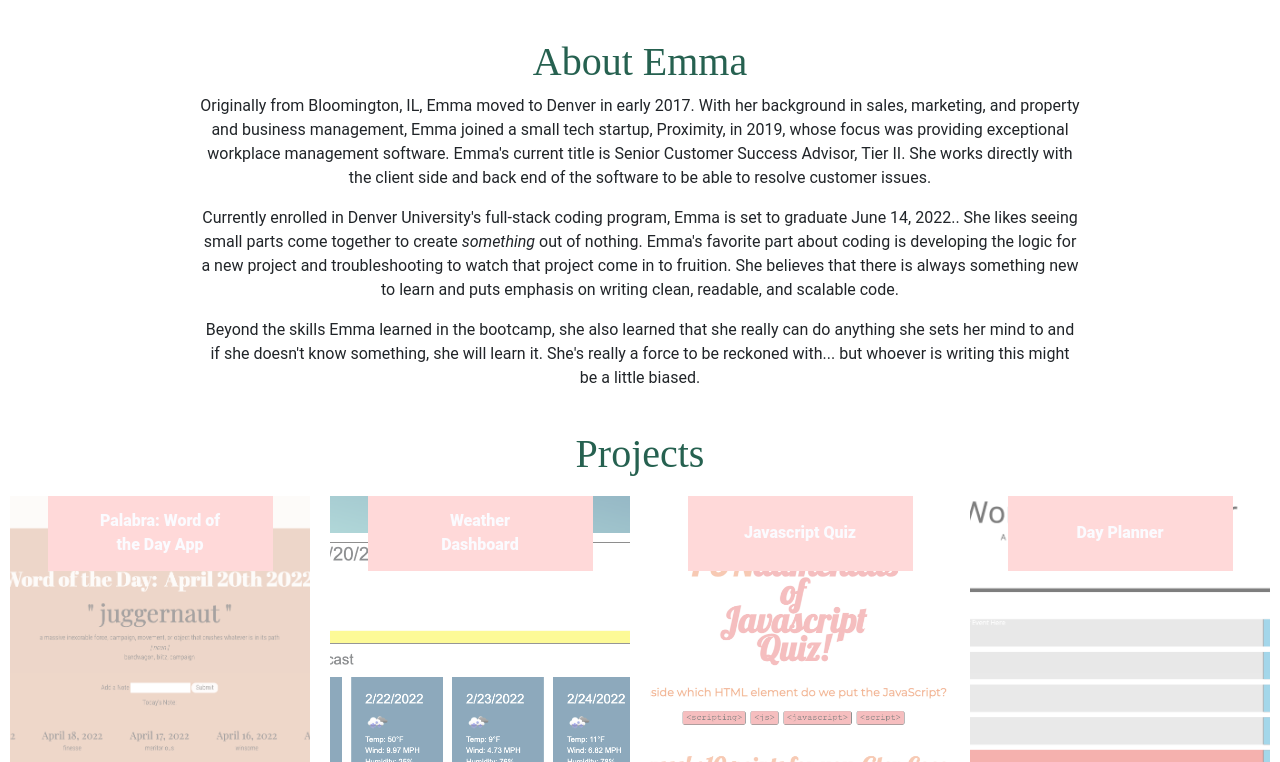
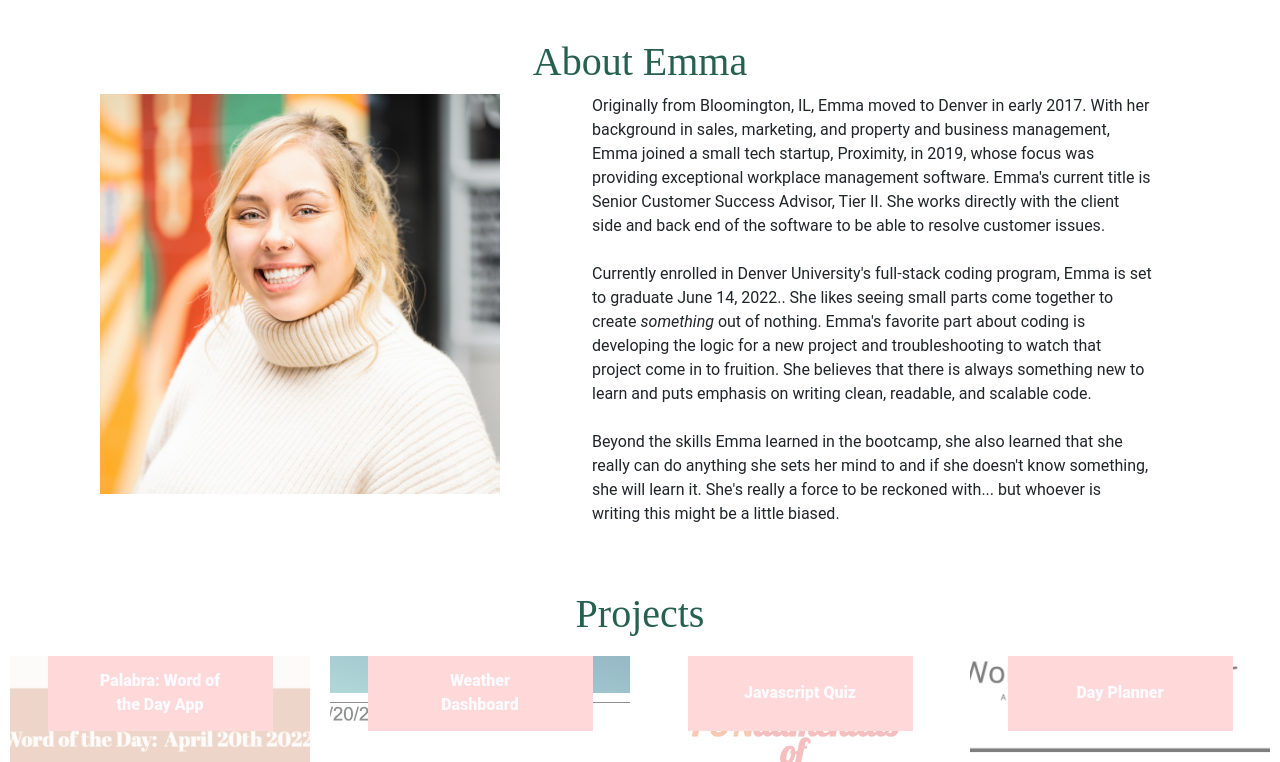
Before and after one commit to emmareimer/portfolio, a React (Create React App) app: page / in a window 1280 px wide. Shown: the part 598-1360 px from the top of the page. Built offline with nearby package versions, Linux system fonts and the light colour scheme.

Commit message:
added pic in about me

```diff
--- a/src/App.css
+++ b/src/App.css
@@ -26,6 +26,7 @@ a {
 
 p {
   font-family: 'Roboto', sans-serif;
+  margin: 0px !important;
 }
 
 /* ---------------------- Nav ----------------------- */
@@ -98,6 +99,23 @@ header {
 p {
   margin-left: 200px;
   margin-right: 200px;
+}
+
+/* -------------------------- About Me ------------------------ */
+
+.headshot {
+  width: 400px;
+  margin-left: 25%;
+}
+
+#about-me-section {
+  display: flex;
+}
+
+#bio {
+  text-align: left;
+  margin-right: 10%;
+  margin-left: 15%;
 }
 
 /* --------------------------- Projects ---------------------------------- */
@@ -242,8 +260,8 @@ form {
 
 #skills {
   justify-content: space-between;
-  margin-left: 200px !important;
-  margin-right: 200px !important;
+  margin-left: 200px;
+  margin-right: 200px;
 }
 
 /* ---------------------------- Footer ------------------------------- */
@@ -278,7 +296,7 @@ footer {
 
 /* -------------------- mobile media screen -------------------------- */
 
-@media screen and (max-width: 480px) {
+@media screen and (max-width: 768px) {
 
   #hey {
     padding-top: 25px;
@@ -291,9 +309,6 @@ footer {
   }
 
   #skills {
-    display: flex;
-    flex-wrap: wrap;
-    justify-content: space-evenly;
     margin-left: 0px;
     margin-right: 0px;
   }
@@ -316,6 +331,14 @@ footer {
   p {
     margin-left: 0px;
     margin-right: 0px;
+  }
+
+  .headshot {
+    display: none;
+  }
+
+  #bio {
+    text-align: center;
   }
 
 }
--- a/src/components/about-me/AboutMe.js
+++ b/src/components/about-me/AboutMe.js
@@ -1,18 +1,30 @@
 import React from "react";
+import headshot from "./headshot.png"
 
 const AboutMe = () => {
     return (
     <div>
         <h1 id="about-me">About Emma</h1>
+
+        <div id="about-me-section">
+            <div>
+                <img src={headshot} alt="headshot" className="headshot" />
+            </div>
+
+
+
+            <div id="bio">
                 <p>
-            Originally from Bloomington, IL, Emma moved to Denver in early 2017. With her background in sales, marketing, and property and business management, Emma joined a small tech startup, Proximity, in 2019, whose focus was providing exceptional workplace management software. Emma's current title is Senior Customer Success Advisor, Tier II. She works directly with the client side and back end of the software to be able to resolve customer issues.
+                    Originally from Bloomington, IL, Emma moved to Denver in early 2017. With her background in sales, marketing, and property and business management, Emma joined a small tech startup, Proximity, in 2019, whose focus was providing exceptional workplace management software. Emma's current title is Senior Customer Success Advisor, Tier II. She works directly with the client side and back end of the software to be able to resolve customer issues. <br /><br />
                 </p>
                 <p>
-            Currently enrolled in Denver University's full-stack coding program, Emma is set to graduate June 14, 2022.. She likes seeing small parts come together to create <i>something</i> out of nothing. Emma's favorite part about coding is developing the logic for a new project and troubleshooting to watch that project come in to fruition. She believes that there is always something new to learn and puts emphasis on writing clean, readable, and scalable code.
+                    Currently enrolled in Denver University's full-stack coding program, Emma is set to graduate June 14, 2022.. She likes seeing small parts come together to create <i>something</i> out of nothing. Emma's favorite part about coding is developing the logic for a new project and troubleshooting to watch that project come in to fruition. She believes that there is always something new to learn and puts emphasis on writing clean, readable, and scalable code. <br /><br />
                 </p>
                 <p>
-            Beyond the skills Emma learned in the bootcamp, she also learned that she really can do anything she sets her mind to and if she doesn't know something, she will learn it. She's really a force to be reckoned with... but whoever is writing this might be a little biased.
+                    Beyond the skills Emma learned in the bootcamp, she also learned that she really can do anything she sets her mind to and if she doesn't know something, she will learn it. She's really a force to be reckoned with... but whoever is writing this might be a little biased. <br /><br />
                 </p>
+            </div>
+            </div>
     </div>
     );
 };
--- a/src/components/contact-form/ContactForm.js
+++ b/src/components/contact-form/ContactForm.js
@@ -1,5 +1,6 @@
 import React, { useRef } from 'react';
 import emailjs from '@emailjs/browser';
+
 
 const ContactForm = () => {
   const form = useRef();
@@ -9,7 +10,6 @@ const ContactForm = () => {
 
     emailjs.sendForm('service_3xdnmyq', 'template_n5t6q1y', form.current, '-jJWADHxvYDm_MRPM')
       .then((result) => {
-        alert("Yasss, queen! Thank you, talk soon!")
         form.current.reset();
           console.log(result.text);
       }, (error) => {
@@ -18,7 +18,7 @@ const ContactForm = () => {
   };
 
   return (
-    <div>
+    <div id="contactDiv">
         <h1 id="contact-me">Slide in my DM's</h1>
 
         <form ref={form} onSubmit={sendEmail}>
--- a/src/components/skills/skills.js
+++ b/src/components/skills/skills.js
@@ -13,7 +13,7 @@ import graphQL from "./graphql.webp"
 
 const Skills = () => {
     return (
-        <div>
+        <div id="skillDiv">
             <div><h1 id="skillsInPics">Skills</h1></div>
             <div id="skills">
                 <img src={hTmL} alt="html logo" class="skillpic" />
```
Also changed, not shown: src/components/about-me/headshot.png (added). Lines whose indentation alone changed are shown as unchanged.
